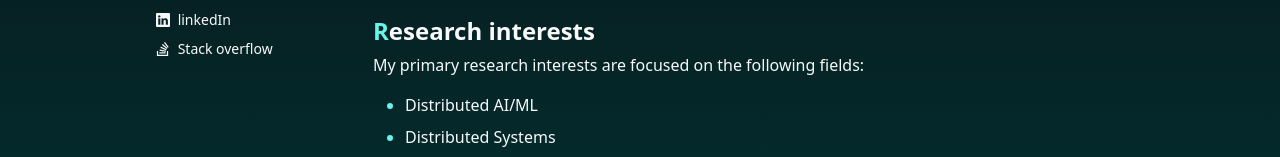
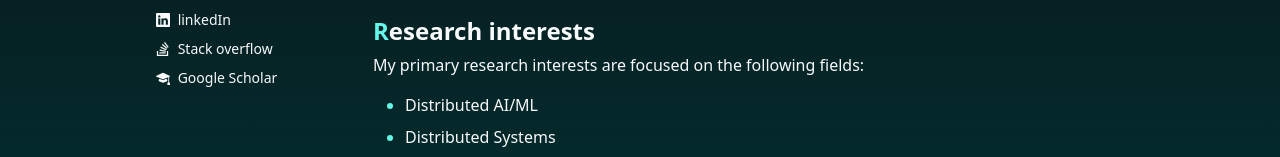
Before and after one commit to alimrn001/alimrn001.github.io, a plain HTML site: page index.html in a window 1280 px wide. Shown: the part 457-614 px from the top of the page. Drawn offline with nearby package versions, Linux system fonts and the light colour scheme.

Commit message:
add google scholar

```diff
--- a/index.html
+++ b/index.html
@@ -86,6 +86,14 @@
                       href="https://stackoverflow.com/users/14573087/alimrn"
                       class="url-main text-light ms-1"
                       >Stack overflow</a
+                    >
+                  </li>
+                  <li class="flex mt-2">
+                    <i class="bi bi-mortarboard-fill"></i>
+                    <a
+                      href="https://scholar.google.com/citations?user=0soRFsEAAAAJ"
+                      class="url-main text-light ms-1"
+                      >Google Scholar</a
                     >
                   </li>
                 </ul>
```
